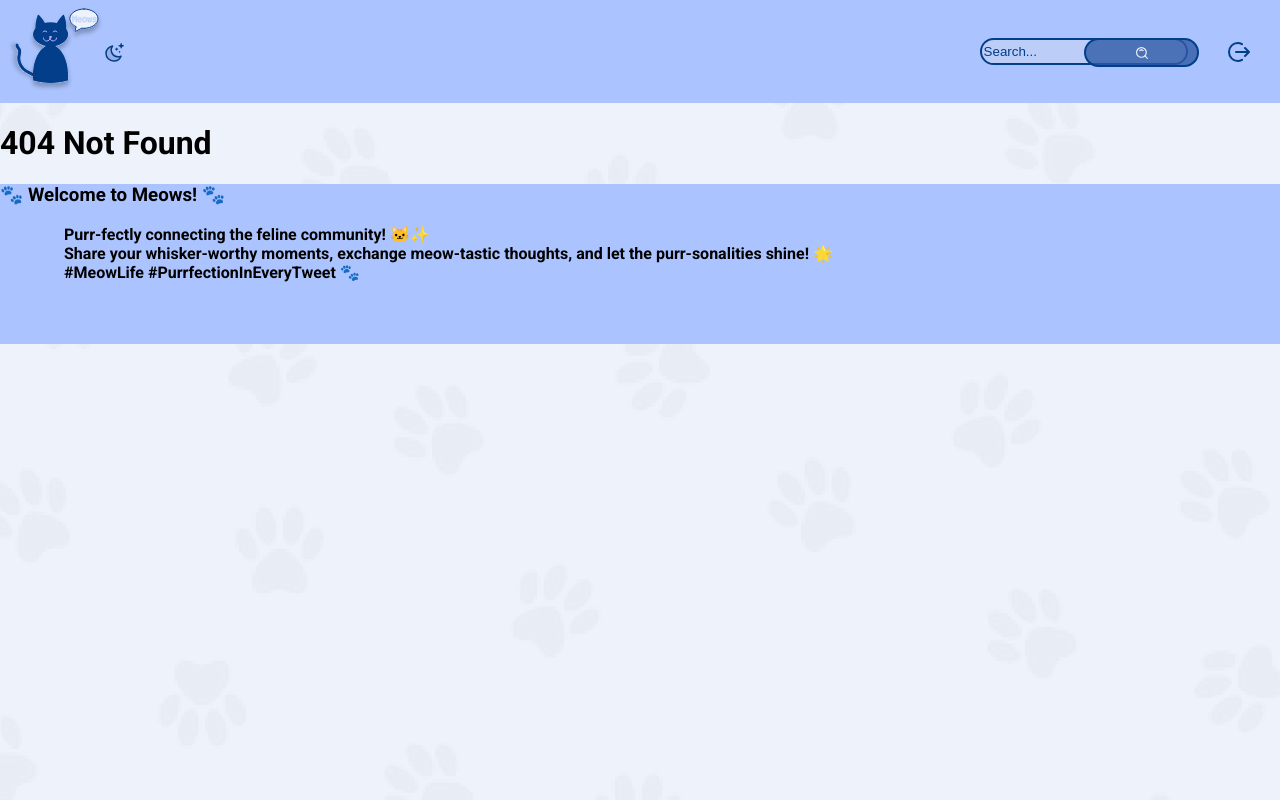
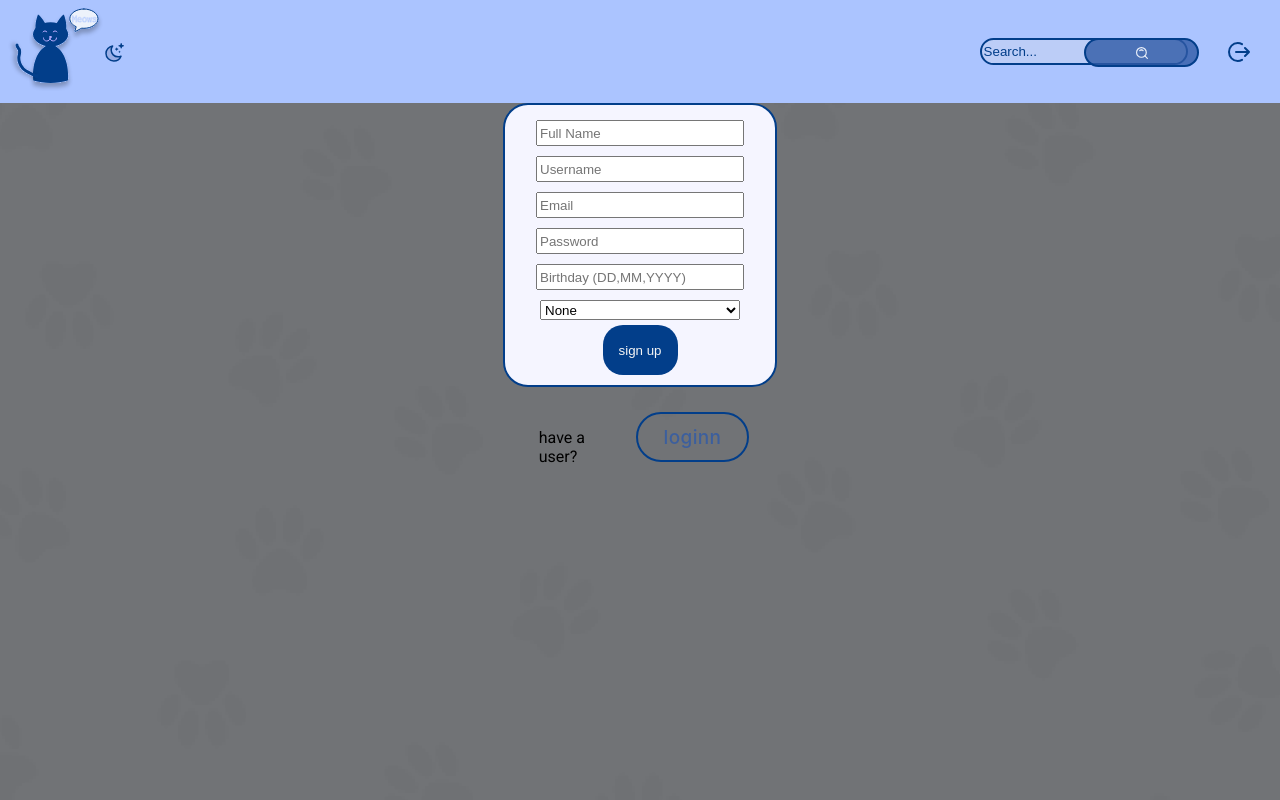
Before and after one commit to LeahJKH/Meows, a React (Vite) app: page /SignUp in a window 1280 px wide. Shown: the top 800 px of the page. Built offline with nearby package versions, Linux system fonts and the light colour scheme.

Commit message:
made log in work

```diff
--- a/src/App.tsx
+++ b/src/App.tsx
@@ -1,10 +1,11 @@
-
 import { ThemeProvider } from './ThemeContext';
 import { LayoutBase } from './Pages/LayoutBase';
 import { Routes, Route, BrowserRouter } from 'react-router-dom';
 import { LandingPage } from './Pages/LandingPage';
 import { Discover } from './Pages/DiscoverPage/discoverPage';
 import { UserProfile } from './Pages/UserProfilePage/userProfile';
+import Signup from './Components/Signup/Signup';
+import Login from './Components/Login/Login';
 import './App.css';
 
 export function App() {
@@ -16,6 +17,8 @@ export function App() {
             <Route index element={<LandingPage />} />
             <Route path="/discover" element={<Discover />} />
             <Route path="/userprofile" element={<UserProfile />} />
+            <Route path="/LogIn" element={<Login />} />
+            <Route path="/SignUp" element={<Signup />} />
             <Route path="*" element={<h1>404 Not Found</h1>} />
           </Route>
         </Routes>
--- a/src/Components/Login/Login.module.css
+++ b/src/Components/Login/Login.module.css
@@ -25,7 +25,9 @@
 }
 
 .nonusercontainer {
-  margin: 0;
+display: flex;
+flex-direction: row;
+margin-top: 20px;
 }
 
 .signupbtn {
@@ -43,6 +45,17 @@
 margin-right: 0.3vw;
 }
 
+.FullLog {
+height: 100vh;
+width: 100vw;
+background-color: rgba(44, 44, 45, 0.639);
+}
+.Placements {
+display: flex;
+justify-content: center;
+align-items: center;
+flex-direction: column;
+}
 /*!DARKMODE!*/
 .logincontainerdark {
   background-color: #5E646E;
--- a/src/Components/Login/Login.tsx
+++ b/src/Components/Login/Login.tsx
@@ -7,20 +7,31 @@ export default function Login() {
   const [password, setPassword] = useState("");//this sets the password
   const [loginError, setLoginError] = useState(false); //this sets the error you will get
 
+  function SignEm() {
+    location.href="/SignUp"
+  }
+  function sendToUser() {
+    location.href ="/Userprofile"
+  }
   const { darkMode } = useTheme();
   const SignUp = darkMode ? style.signupbtndark : style.signupbtn;
   const LogBtn = darkMode ? style.loginbtndark : style.loginbtn;
   const LogContain = darkMode ? style.logincontainerdark : style.logincontainer;
   function checkIfUser() {
     if (email !== "" && password !== "") {//this checks if email and password fields are empty
-      for (const user of userData.users) {//this goes through all the exsisting users
+      for (const user of userData) {//this goes through all the exsisting users
         if (user.email === email && user.password === password) {//this checks if you have entered an exsisting user
           console.log("Logged in as:", user.name);
+          sessionStorage.setItem("Posts", user.posts)
+          sessionStorage.setItem("username", user.username)
+          sessionStorage.setItem("name", user.name)
+          sessionStorage.setItem("gender", user.Gender)
           setLoginError(false);
+          sendToUser()
           return;
         }
       }
-      setLoginError(true);
+setLoginError(true);
     } else {
       console.log("Fields are empty");
       setLoginError(true);
@@ -28,7 +39,8 @@ export default function Login() {
   }
   return (
     <>
-      <div>
+      <div className={style.FullLog}>
+        <div className={style.Placements}>
         <div className={LogContain}>
           <input
             type="email"
@@ -46,7 +58,7 @@ export default function Login() {
             className="passLoginField"
             placeholder="Enter your password"
           />
-          <button className={LogBtn} onClick={checkIfUser}>
+          <button className={LogBtn} onClick={checkIfUser} >
             Log In
           </button>
           {loginError && <p>Incorrect email or password</p>} {/* this will make an object if loginError is true */}
@@ -54,7 +66,8 @@ export default function Login() {
 
         <div className={style.nonusercontainer}>
           <p>Don't have a user?</p>
-          <button className={SignUp}>Create one</button>
+          <button className={SignUp} onClick={SignEm}>Create one</button>
+        </div>
         </div>
       </div>
     </>
--- a/src/Components/Signup/Signin.module.css
+++ b/src/Components/Signup/Signin.module.css
@@ -1,3 +1,10 @@
+.usercontainer{
+    display: flex;
+    flex-direction: row;
+    height: 50px;
+    width: 225px;
+    margin-top: 25px ;
+}
 .Signupcontainer {
 background-color: #F5F5FF;
     display: flex;
@@ -23,7 +30,11 @@ background-color: #F5F5FF;
     border: none;
 }
 .usercontainer{
-    margin:0;
+    display: flex;
+    flex-direction: row;
+    height: 50px;
+    width: 225px;
+    margin-top: 25px ;
 }
 .loginbtn{
     background: transparent;
@@ -39,6 +50,17 @@ background-color: #F5F5FF;
     width: 9vw;
     margin-right: 0.3vw;
 }
+.FullLog {
+    height: 100vh;
+    width: 100vw;
+    background-color: rgba(44, 44, 45, 0.639);
+  }
+  .Placements {
+    display: flex;
+    justify-content: center;
+    align-items: center;
+    flex-direction: column;
+  }
 /*!DARKMODE!*/
 .Signupcontainerdark {
     background-color: #5E646E;
--- a/src/Components/Signup/Signup.tsx
+++ b/src/Components/Signup/Signup.tsx
@@ -6,6 +6,7 @@ import { useTheme } from '../../ThemeContext';
 interface User {
   name: string;
   email: string;
+  Username: string
   password: string;
   Gender: string;
   Birthday: string;
@@ -17,11 +18,19 @@ export default function Signup() {
   const [password, setPassword] = useState('');
   const [birthday, setBirthday] = useState('');
   const [gender, setGender] = useState('Male');
+  const [username, setUsername] = useState('');
   const [users, setUsers] = useState<User[]>(Array.isArray(usersData) ? (usersData as User[]) : []);
 
+  function logEm() {
+    location.href="/LogIn"
+  }
+  function sendToUser() {
+    location.href ="/Userprofile"
+  }
   const handleSignup = () => {
     const newUser: User = {
       name: name,
+      Username: username,
       email: email,
       password: password,
       Gender: gender,
@@ -33,6 +42,7 @@ export default function Signup() {
       setUsers(updatedUsers);
       console.log('New User:', newUser);
       console.log('All Users:', updatedUsers);
+      sendToUser()
     } else {
       console.log('Name, email, and password are required fields.');
     }
@@ -49,8 +59,11 @@ export default function Signup() {
     const SignContain = darkMode ? style.Signupcontainerdark : style.Signupcontainer;
     return (
         <>
+        <div className={style.FullLog}>
+        <div className={style.Placements}>
             <div className={SignContain}>
-            <input type="text" name="NameSignup" onChange={(e) => setName(e.target.value)} placeholder="Name" />
+            <input type="text" name="NameSignup" onChange={(e) => setName(e.target.value)} placeholder="Full Name" />
+            <input type="email" name="UsernameSignup" onChange={(e) => setUsername(e.target.value)} placeholder="Username"/>
             <input type="email" name="EmailSignup" onChange={(e) => setEmail(e.target.value)} placeholder="Email"/>
                 <input type="password" name="PassSignup" onChange={(e) => setPassword(e.target.value)} placeholder="Password" />
                 <input type="text" name="Birthday" onChange={(e) => setBirthday(formatDate(e.target.value))} placeholder="Birthday (DD,MM,YYYY)" />
@@ -67,8 +80,10 @@ export default function Signup() {
             <div>
                 <div className={style.usercontainer}>
                     <p>have a user?</p>
-                    <button className={LogBtn}>loginn</button>
+                    <button className={LogBtn} onClick={logEm}>loginn</button>
                 </div>
+            </div>
+            </div>
             </div>
         </>
     );
--- a/src/Pages/UserProfilePage/userProfile.tsx
+++ b/src/Pages/UserProfilePage/userProfile.tsx
@@ -54,13 +54,14 @@ export function UserProfile() {
       document.body.classList.remove("dark-mode-body");
     };
   }, [darkMode]);
-
+let UsersNameLocal = sessionStorage.getItem("username")
+  let NameLocal =  sessionStorage.getItem("name")
+  let GenderLocal = sessionStorage.getItem("gender")
+  let UserPost = sessionStorage.getItem("Posts")
   return (
     <div className={wholeUserProfileClass}>
-      <Login></Login>
-      <Signup></Signup>
       <div className={containerClass}>
-        <h2 className={styles.HeadingCol}>@USERNAME</h2>
+        <h2 className={styles.HeadingCol}>@{UsersNameLocal}</h2>
         <div className={styles.icons}>
           {isEditingBio ? (
             <button className={styles.saveButton} onClick={handleEditClick}>
@@ -76,7 +77,7 @@ export function UserProfile() {
           src="public/Alicia.jpg"
           alt="Pretty Alien makeup look"
         />
-        <h2 className={styles.HeadingCol}>Name/Gender</h2>
+        <h2 className={styles.HeadingCol}>{NameLocal}/{GenderLocal}</h2>
         {/* Conditionally render a textarea or a div based on edit mode */}
         {isEditingBio ? (
           <textarea
```
Lines whose indentation alone changed are shown as unchanged.
